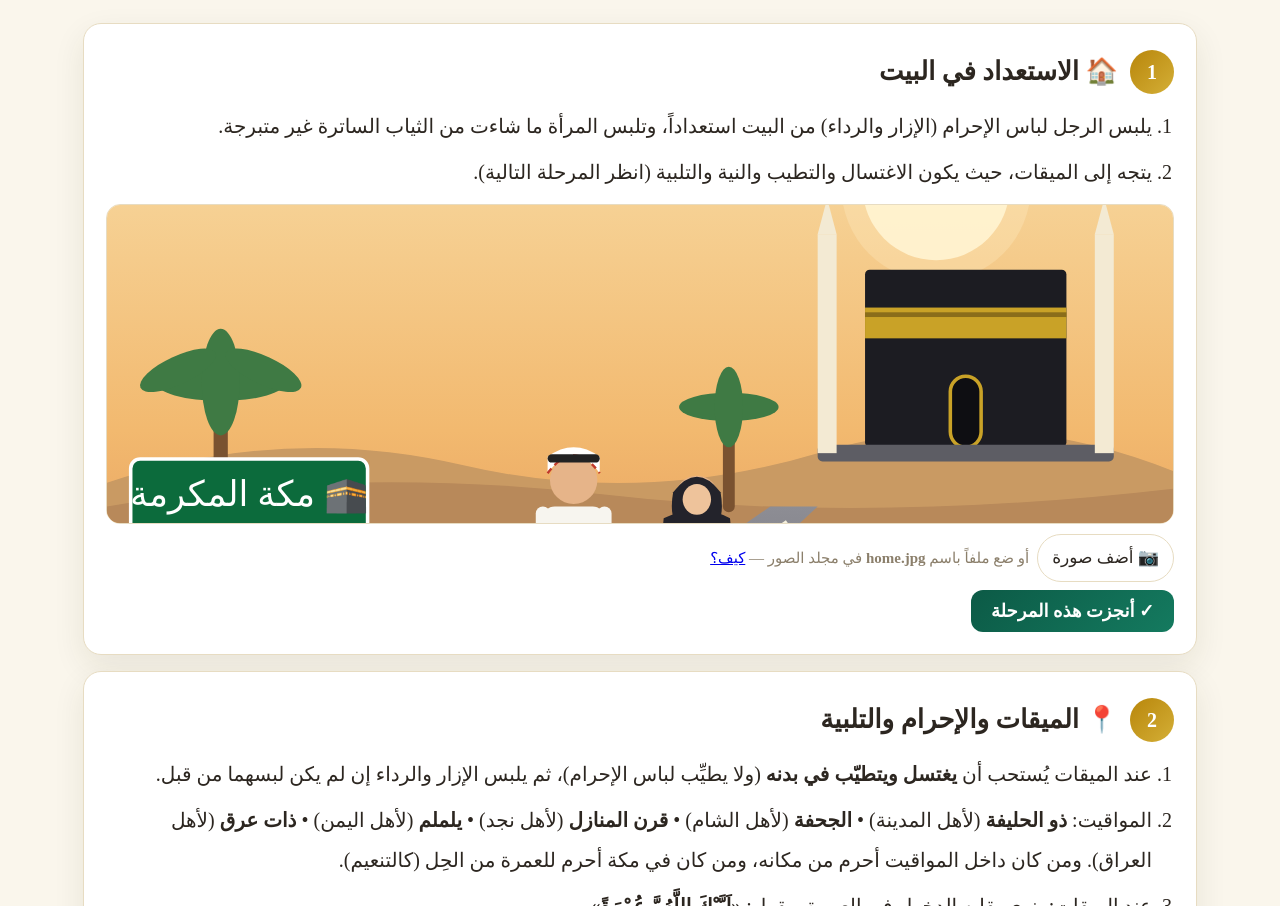
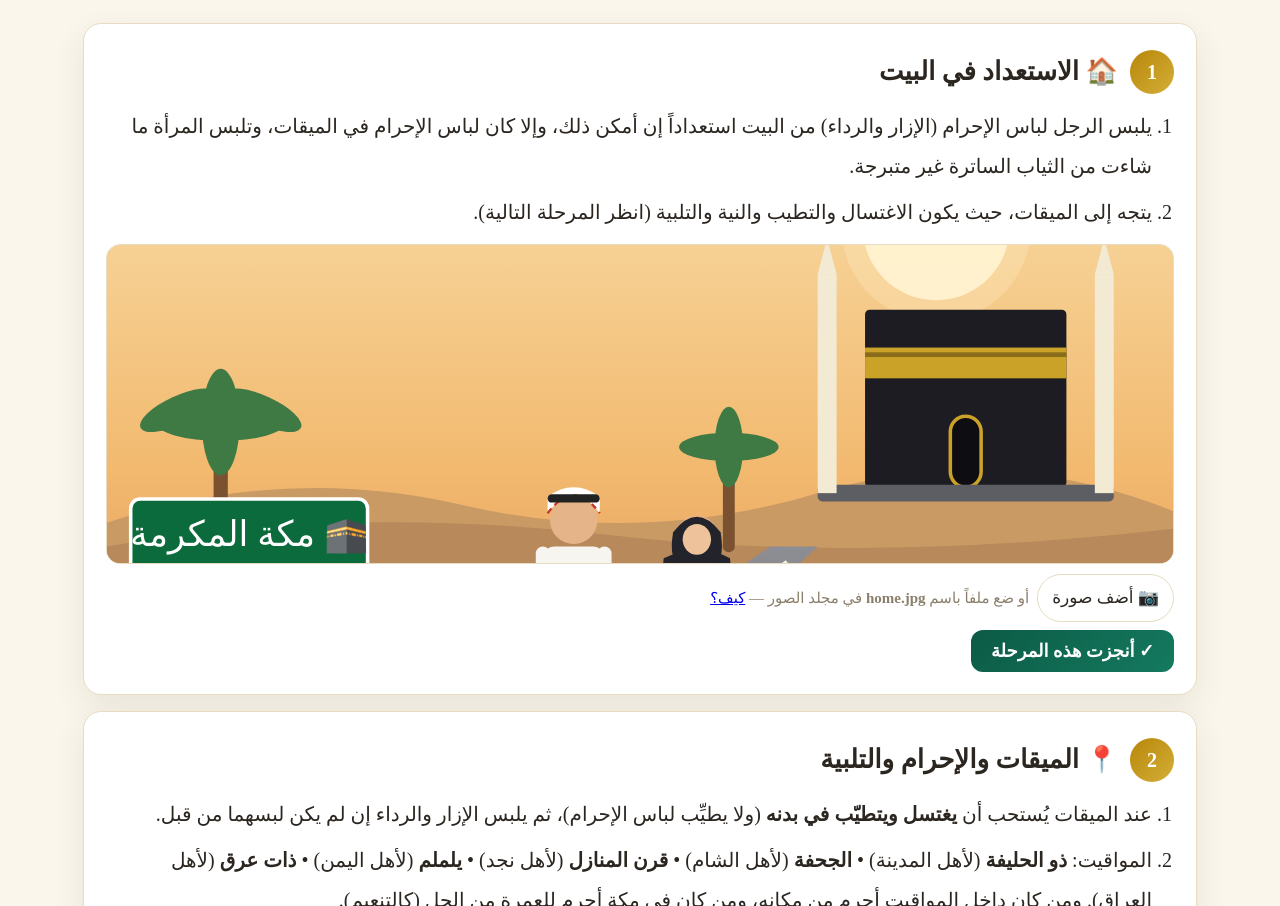
Before and after one commit to abdulfatailabeeb93-cmd/adhkar, a plain HTML site: page umrah/index.html in a window 1280 px wide. Shown: the part 1494-2400 px from the top of the page. Drawn offline with Linux system fonts and the light colour scheme.

Commit message:
????? ??? ??????? ?? ????? ?? ???????

```diff
--- a/umrah/index.html
+++ b/umrah/index.html
@@ -202,7 +202,7 @@ footer{text-align:center;color:var(--muted);padding:28px;font-size:16px}
 
   <section class="stage" id="s1"><div class="stage-head"><span class="stage-num">1</span><h2>🏠 الاستعداد في البيت</h2></div>
     <ol class="steps-list">
-      <li>يلبس الرجل لباس الإحرام (الإزار والرداء) من البيت استعداداً، وتلبس المرأة ما شاءت من الثياب الساترة غير متبرجة.</li>
+      <li>يلبس الرجل لباس الإحرام (الإزار والرداء) من البيت استعداداً إن أمكن ذلك، وإلا كان لباس الإحرام في الميقات، وتلبس المرأة ما شاءت من الثياب الساترة غير متبرجة.</li>
       <li>يتجه إلى الميقات، حيث يكون الاغتسال والتطيب والنية والتلبية (انظر المرحلة التالية).</li>
     </ol>
     <img class="place-img" data-slot="home" alt="لباس الإحرام">
```
